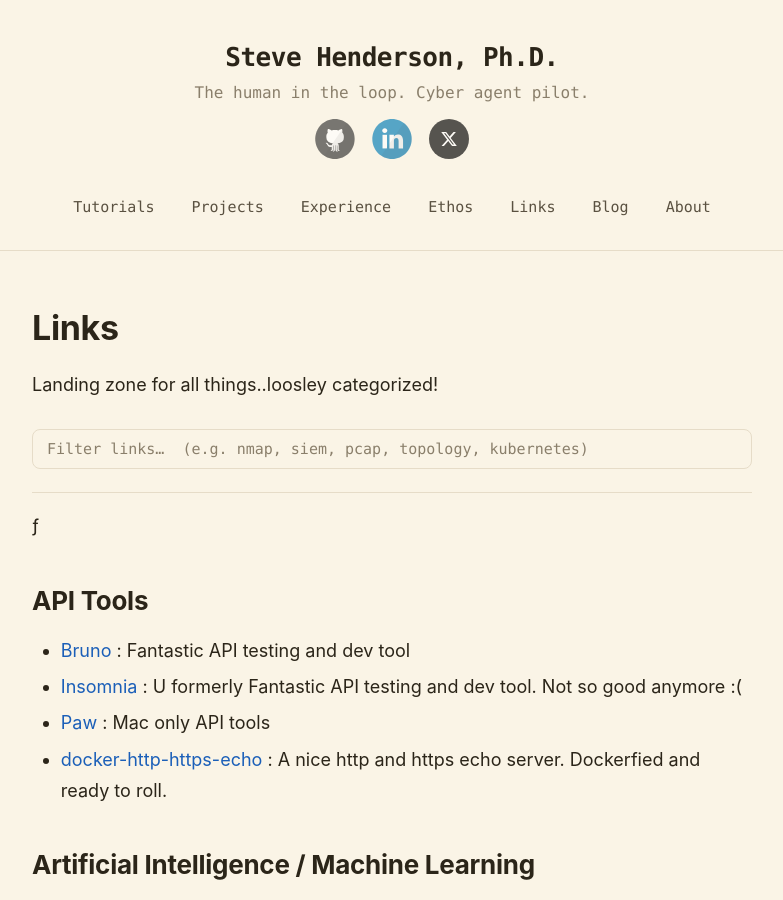
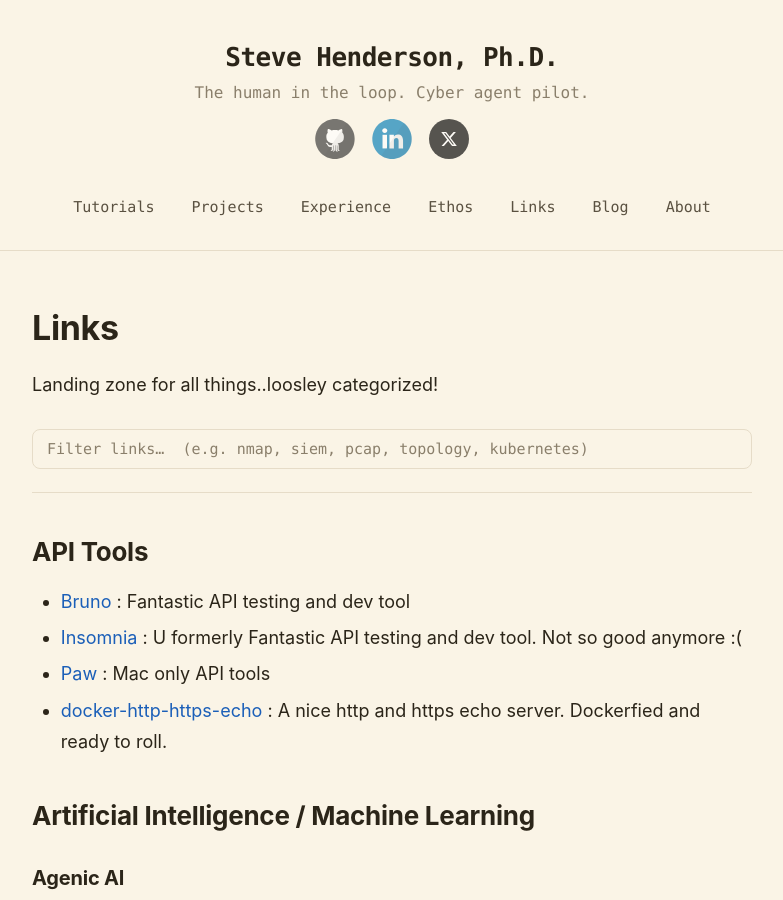
Before and after one commit to stevehenderson/stevehenderson.github.io, a Jekyll site: the page built from links.md, in a window 1280 px wide and 900 px high. Shown: the whole window, without its empty margins (248-1031 px from the left). Built offline with Jekyll 4.4.1, drawn with Linux system fonts in a browser that asks for light colours.

```diff
--- a/links.md
+++ b/links.md
@@ -11,7 +11,7 @@ Landing zone for all things..loosley categorized!
          aria-label="Filter links" placeholder="Filter links…  (e.g. nmap, siem, pcap, topology, kubernetes)">
   <p id="links-filter-count" class="links-filter-count" aria-live="polite"></p>
 </div>
-ƒ
+
 ## API Tools
    * [Bruno](https://www.usebruno.com/) : Fantastic API testing and dev tool
    * [Insomnia](https://insomnia.rest/) : U formerly Fantastic API testing and dev tool.  Not so good anymore :(
```
